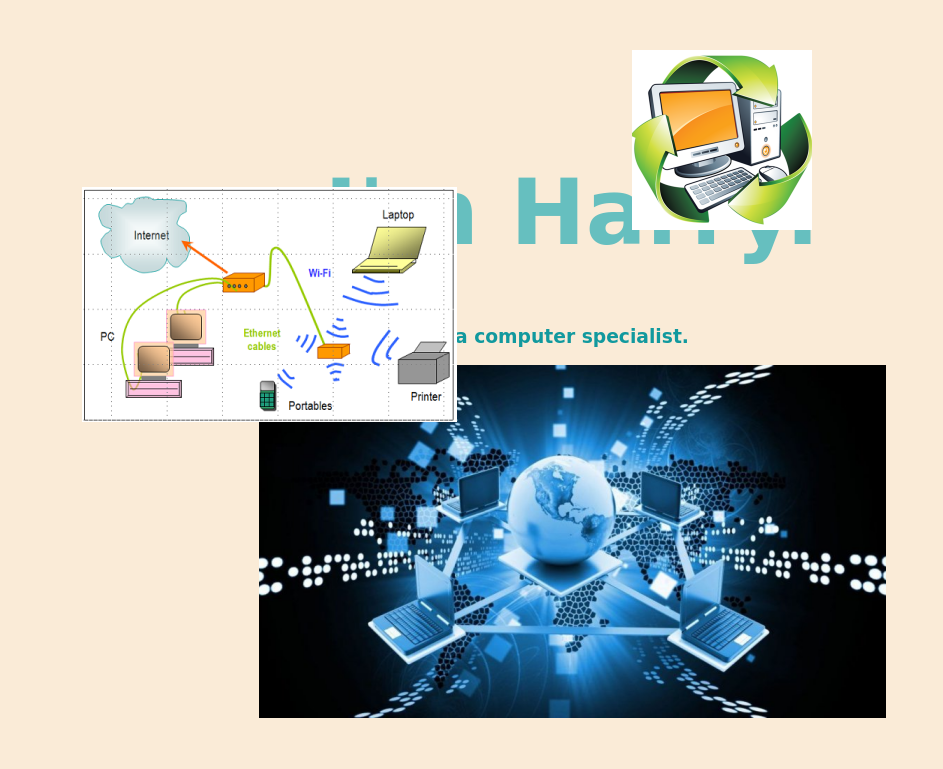
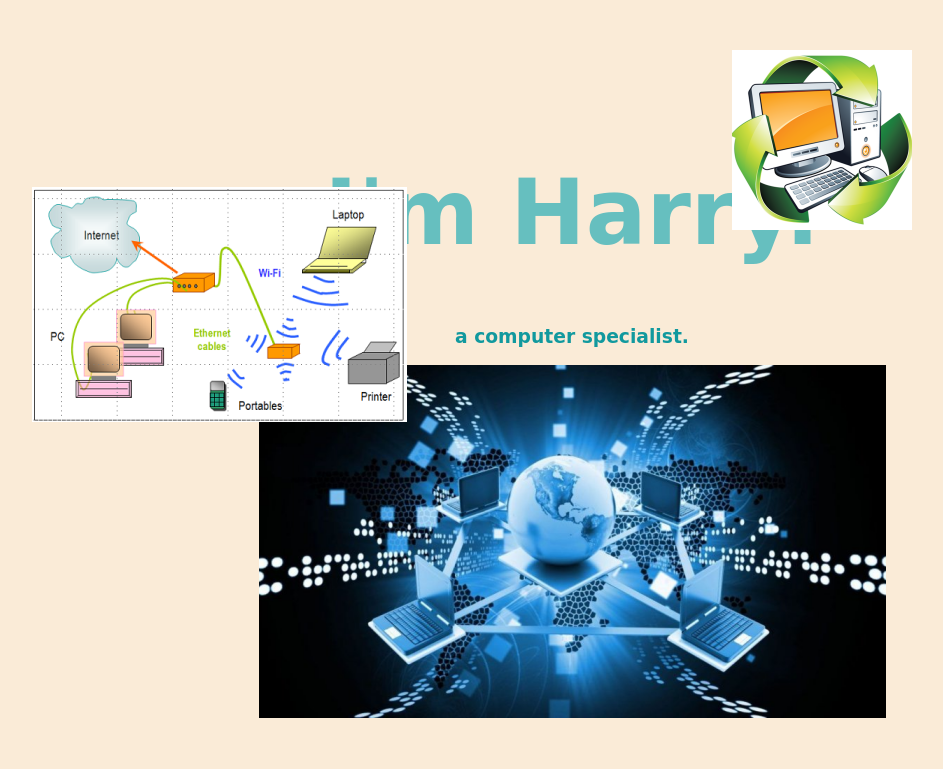
Before and after one commit to hkavalary/Computer-Service, a plain HTML site: page index.html in a window 1280 px wide. Shown: the top 769 px of the page, without its empty margins (68-1011 px from the left). Drawn offline with Linux system fonts and the light colour scheme.

Commit message:
Update styles.css

```diff
--- a/css/styles.css
+++ b/css/styles.css
@@ -65,12 +65,12 @@ a:hover {
 
 .top-cloud {
   position: absolute;
-  right: 400px;
+  right: 300px;
   top: 50px;
 }
 .bottom-cloud {
   position: absolute;
-  left: 150px;
+  left: 100px;
   bottom: 300px;
 }
 .computer-img {
```
